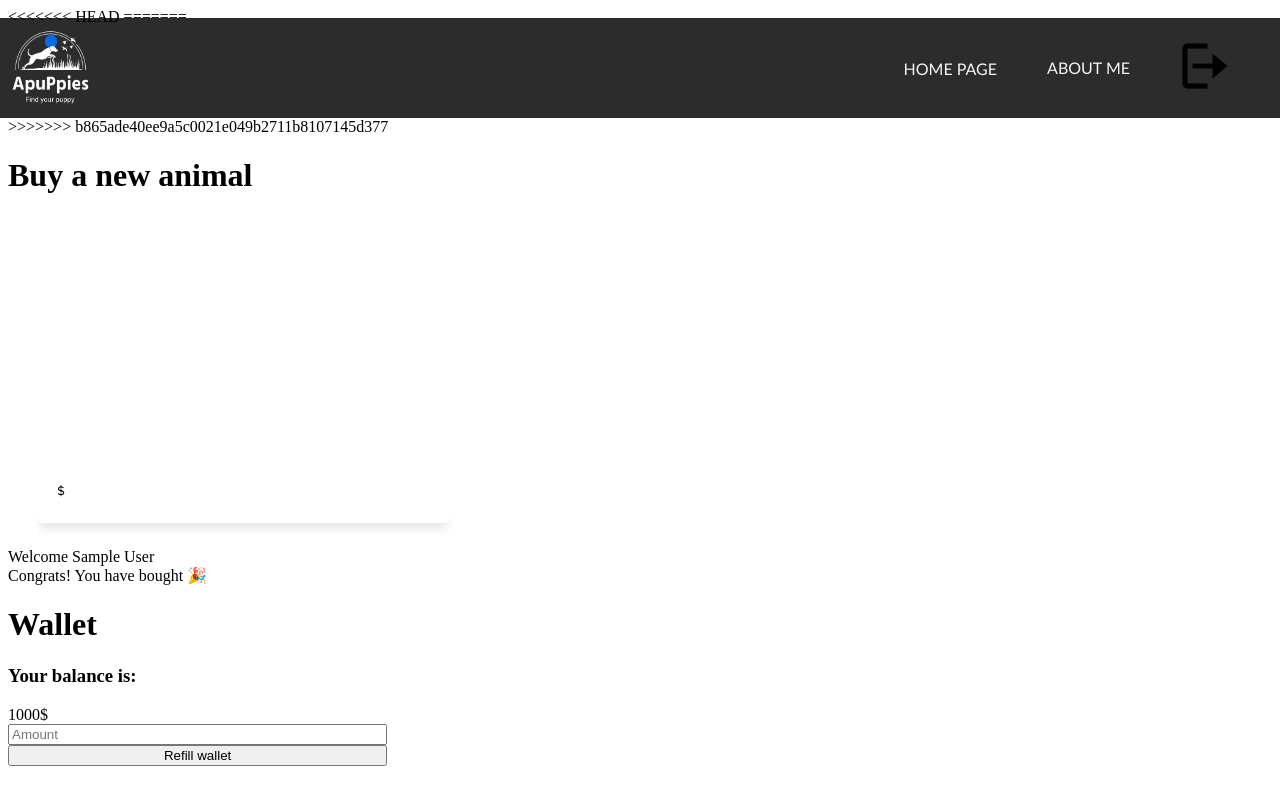
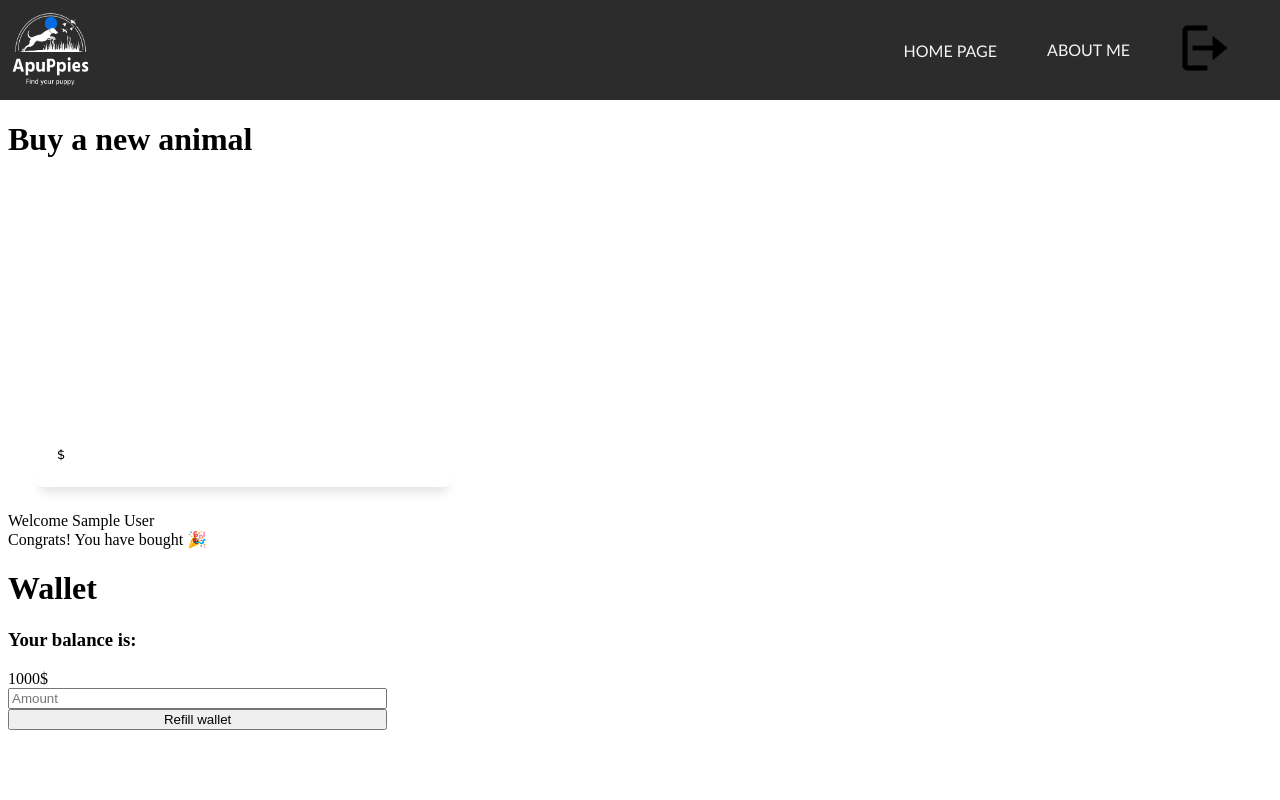
Before and after one commit to cleophass/petshop, a PHP site: page /buy.php in a window 1280 px wide. Run offline with PHP 8.4, Linux system fonts and the light colour scheme; the visitor is signed in with stand-in values (Sample User, id 1); data that the repository does not hold is empty.

Commit message:
final mail

```diff
--- a/buy.php
+++ b/buy.php
@@ -22,14 +22,7 @@ ini_set('display_errors', '1');
 ?>
 
 <body>
-<<<<<<< HEAD
-
-
-
-
-=======
     <?php require 'navbar.php'; ?>
->>>>>>> b865ade40ee9a5c0021e049b2711b8107145d377
     <h1>Buy a new animal</h1>
     <?php
     $sql = "SELECT * FROM pets where id = " . $_SESSION['petId'];
```
